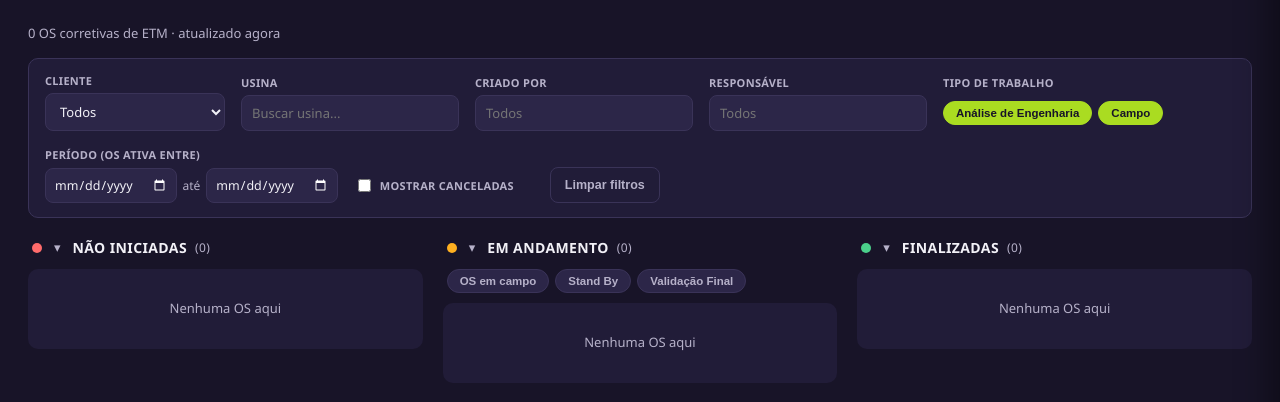
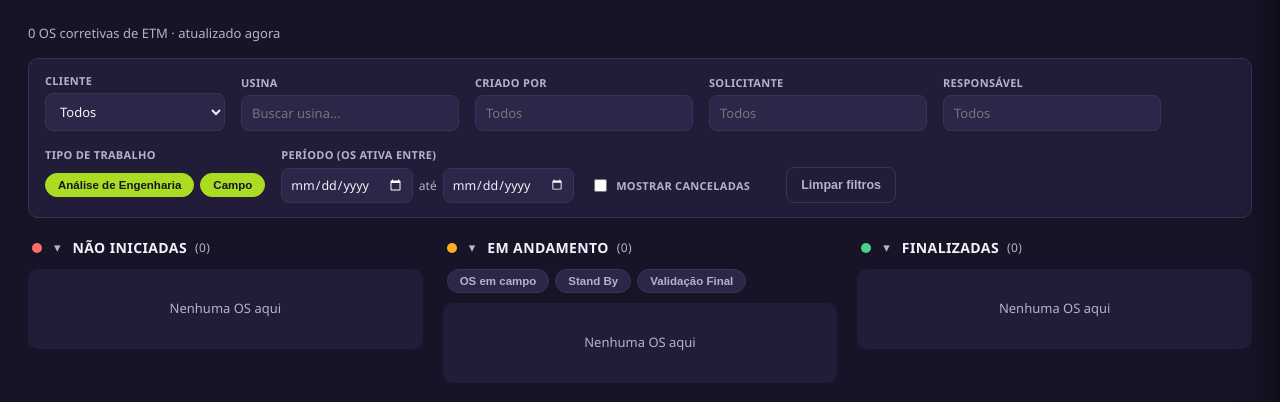
Before and after one commit to Aury-Albuquerque/Aplicativo-ETMs, a FastAPI app: page / in a window 1280 px wide. Shown: the part 82-484 px from the top of the page. Run offline with FastAPI, Linux system fonts and the light colour scheme; data that the repository does not hold is empty.

Commit message:
adiciona filtro por Solicitante no Planner, Estacoes em Aberto e Fechamentos
O campo ja existia nos dados (solicitante / requested_by do Fracttal) e
aparecia no modal de detalhe da OS, mas nao dava pra filtrar por ele -
so existia filtro por Criado por e Responsavel. Segue o mesmo padrao de
combobox pesquisavel ja usado pros outros filtros de pessoa.

Co-Authored-By: Claude Sonnet 5 <noreply@anthropic.com>

```diff
--- a/frontend/static/js/app.js
+++ b/frontend/static/js/app.js
@@ -18,6 +18,7 @@ const state = {
     cliente: "",
     usina: "",
     criadoPor: "",
+    solicitante: "",
     responsavel: "",
     tiposTrabalho: new Set(["analise", "campo"]),
     dataInicio: "",
@@ -36,6 +37,7 @@ const state = {
   abertasFiltros: {
     cliente: "",
     criadoPor: "",
+    solicitante: "",
     tiposTrabalho: new Set(["analise", "campo"]),
     dataInicio: "",
     dataFim: "",
@@ -44,6 +46,7 @@ const state = {
   fechamentosFiltros: {
     cliente: "",
     criadoPor: "",
+    solicitante: "",
     tiposTrabalho: new Set(["analise", "campo"]),
     dataInicio: "",
     dataFim: "",
@@ -596,6 +599,7 @@ function passaFiltrosGerais(os) {
   if (f.cliente && os.cliente !== f.cliente) return false;
   if (f.usina && !os.usina.toLowerCase().includes(f.usina.toLowerCase())) return false;
   if (f.criadoPor && (os.criado_por || "").trim() !== f.criadoPor) return false;
+  if (f.solicitante && (os.solicitante || "").trim() !== f.solicitante) return false;
   if (f.responsavel && (os.tecnico || "").trim() !== f.responsavel) return false;
   const tipoAtual = os.em_analise ? "analise" : "campo";
   if (!f.tiposTrabalho.has(tipoAtual)) return false;
@@ -698,6 +702,21 @@ function initFiltros() {
   });
 
   initCombobox({
+    wrapperId: "filtro-solicitante-wrapper",
+    inputId: "filtro-solicitante-input",
+    dropdownId: "filtro-solicitante-dropdown",
+    getOpcoes: () => state.solicitantesDisponiveis || [],
+    onSelect: (nome) => {
+      state.filtros.solicitante = nome;
+      aplicarFiltrosERenderizar();
+    },
+    onClear: () => {
+      state.filtros.solicitante = "";
+      aplicarFiltrosERenderizar();
+    },
+  });
+
+  initCombobox({
     wrapperId: "filtro-responsavel-wrapper",
     inputId: "filtro-responsavel-input",
     dropdownId: "filtro-responsavel-dropdown",
@@ -749,6 +768,7 @@ function initFiltros() {
       cliente: "",
       usina: "",
       criadoPor: "",
+      solicitante: "",
       responsavel: "",
       tiposTrabalho: new Set(["analise", "campo"]),
       dataInicio: "",
@@ -758,6 +778,7 @@ function initFiltros() {
     selectCliente.value = "";
     inputUsina.value = "";
     document.getElementById("filtro-criador-input").value = "";
+    document.getElementById("filtro-solicitante-input").value = "";
     document.getElementById("filtro-responsavel-input").value = "";
     inputDataInicio.value = "";
     inputDataFim.value = "";
@@ -803,6 +824,7 @@ async function carregarPlanner(refresh = false) {
     popularFiltroCliente(todasAsOs);
     state.criadoresDisponiveis = extrairNomesUnicos(osAtivas, "criado_por");
     state.responsaveisDisponiveis = extrairNomesUnicos(osAtivas, "tecnico");
+    state.solicitantesDisponiveis = extrairNomesUnicos(osAtivas, "solicitante");
 
     aplicarFiltrosERenderizar();
     statusEl.textContent = `${data.total} OS corretivas de ETM · atualizado agora`;
@@ -827,6 +849,7 @@ function passaFiltrosAbertas(os) {
   const f = state.abertasFiltros;
   if (f.cliente && os.cliente !== f.cliente) return false;
   if (f.criadoPor && (os.criado_por || "").trim() !== f.criadoPor) return false;
+  if (f.solicitante && (os.solicitante || "").trim() !== f.solicitante) return false;
   const tipoAtual = os.em_analise ? "analise" : "campo";
   if (!f.tiposTrabalho.has(tipoAtual)) return false;
   if (!osAtivaNoPeriodo(os, f.dataInicio, f.dataFim)) return false;
@@ -993,6 +1016,21 @@ function initFiltrosAbertas() {
     },
   });
 
+  initCombobox({
+    wrapperId: "eea-filtro-solicitante-wrapper",
+    inputId: "eea-filtro-solicitante-input",
+    dropdownId: "eea-filtro-solicitante-dropdown",
+    getOpcoes: () => state.solicitantesDisponiveis || [],
+    onSelect: (nome) => {
+      state.abertasFiltros.solicitante = nome;
+      renderUsinasAbertasGrid();
+    },
+    onClear: () => {
+      state.abertasFiltros.solicitante = "";
+      renderUsinasAbertasGrid();
+    },
+  });
+
   document.querySelectorAll('#tab-abertas .filtro-chips-inline .tag-chip[data-tipo-abertas]').forEach((chip) => {
     chip.addEventListener("click", () => {
       const tipo = chip.dataset.tipoAbertas;
@@ -1024,12 +1062,14 @@ function initFiltrosAbertas() {
     state.abertasFiltros = {
       cliente: "",
       criadoPor: "",
+      solicitante: "",
       tiposTrabalho: new Set(["analise", "campo"]),
       dataInicio: "",
       dataFim: "",
     };
     selectCliente.value = "";
     document.getElementById("eea-filtro-criador-input").value = "";
+    document.getElementById("eea-filtro-solicitante-input").value = "";
     inputDataInicio.value = "";
     inputDataFim.value = "";
     document
@@ -1131,6 +1171,7 @@ function passaFiltrosFechamentosBase(os) {
   const f = state.fechamentosFiltros;
   if (f.cliente && os.cliente !== f.cliente) return false;
   if (f.criadoPor && (os.criado_por || "").trim() !== f.criadoPor) return false;
+  if (f.solicitante && (os.solicitante || "").trim() !== f.solicitante) return false;
   const tipoAtual = os.em_analise ? "analise" : "campo";
   if (!f.tiposTrabalho.has(tipoAtual)) return false;
   return true;
@@ -1295,6 +1336,21 @@ function initFiltrosFechamentos() {
     },
   });
 
+  initCombobox({
+    wrapperId: "fech-filtro-solicitante-wrapper",
+    inputId: "fech-filtro-solicitante-input",
+    dropdownId: "fech-filtro-solicitante-dropdown",
+    getOpcoes: () => state.solicitantesDisponiveis || [],
+    onSelect: (nome) => {
+      state.fechamentosFiltros.solicitante = nome;
+      renderFechamentosLista();
+    },
+    onClear: () => {
+      state.fechamentosFiltros.solicitante = "";
+      renderFechamentosLista();
+    },
+  });
+
   document.querySelectorAll('#tab-fechamentos .filtro-chips-inline .tag-chip[data-tipo-fechamentos]').forEach((chip) => {
     chip.addEventListener("click", () => {
       const tipo = chip.dataset.tipoFechamentos;
@@ -1324,12 +1380,14 @@ function initFiltrosFechamentos() {
     state.fechamentosFiltros = {
       cliente: "",
       criadoPor: "",
+      solicitante: "",
       tiposTrabalho: new Set(["analise", "campo"]),
       dataInicio: "",
       dataFim: "",
     };
     selectCliente.value = "";
     document.getElementById("fech-filtro-criador-input").value = "";
+    document.getElementById("fech-filtro-solicitante-input").value = "";
     inputDataInicio.value = "";
     inputDataFim.value = "";
     document
--- a/frontend/templates/index.html
+++ b/frontend/templates/index.html
@@ -70,6 +70,11 @@
           <label for="filtro-criador-input">Criado por</label>
           <input id="filtro-criador-input" type="text" placeholder="Todos" autocomplete="off" />
           <div id="filtro-criador-dropdown" class="combobox-dropdown hidden"></div>
+        </div>
+        <div class="filtro-item combobox" id="filtro-solicitante-wrapper">
+          <label for="filtro-solicitante-input">Solicitante</label>
+          <input id="filtro-solicitante-input" type="text" placeholder="Todos" autocomplete="off" />
+          <div id="filtro-solicitante-dropdown" class="combobox-dropdown hidden"></div>
         </div>
         <div class="filtro-item combobox" id="filtro-responsavel-wrapper">
           <label for="filtro-responsavel-input">Responsável</label>
@@ -186,6 +191,11 @@
             <input id="eea-filtro-criador-input" type="text" placeholder="Todos" autocomplete="off" />
             <div id="eea-filtro-criador-dropdown" class="combobox-dropdown hidden"></div>
           </div>
+          <div class="filtro-item combobox" id="eea-filtro-solicitante-wrapper">
+            <label for="eea-filtro-solicitante-input">Solicitante</label>
+            <input id="eea-filtro-solicitante-input" type="text" placeholder="Todos" autocomplete="off" />
+            <div id="eea-filtro-solicitante-dropdown" class="combobox-dropdown hidden"></div>
+          </div>
           <div class="filtro-item">
             <label>Tipo de trabalho</label>
             <div class="filtro-chips-inline">
@@ -275,6 +285,11 @@
           <input id="fech-filtro-criador-input" type="text" placeholder="Todos" autocomplete="off" />
           <div id="fech-filtro-criador-dropdown" class="combobox-dropdown hidden"></div>
         </div>
+        <div class="filtro-item combobox" id="fech-filtro-solicitante-wrapper">
+          <label for="fech-filtro-solicitante-input">Solicitante</label>
+          <input id="fech-filtro-solicitante-input" type="text" placeholder="Todos" autocomplete="off" />
+          <div id="fech-filtro-solicitante-dropdown" class="combobox-dropdown hidden"></div>
+        </div>
         <div class="filtro-item">
           <label>Tipo de trabalho</label>
           <div class="filtro-chips-inline">
```
